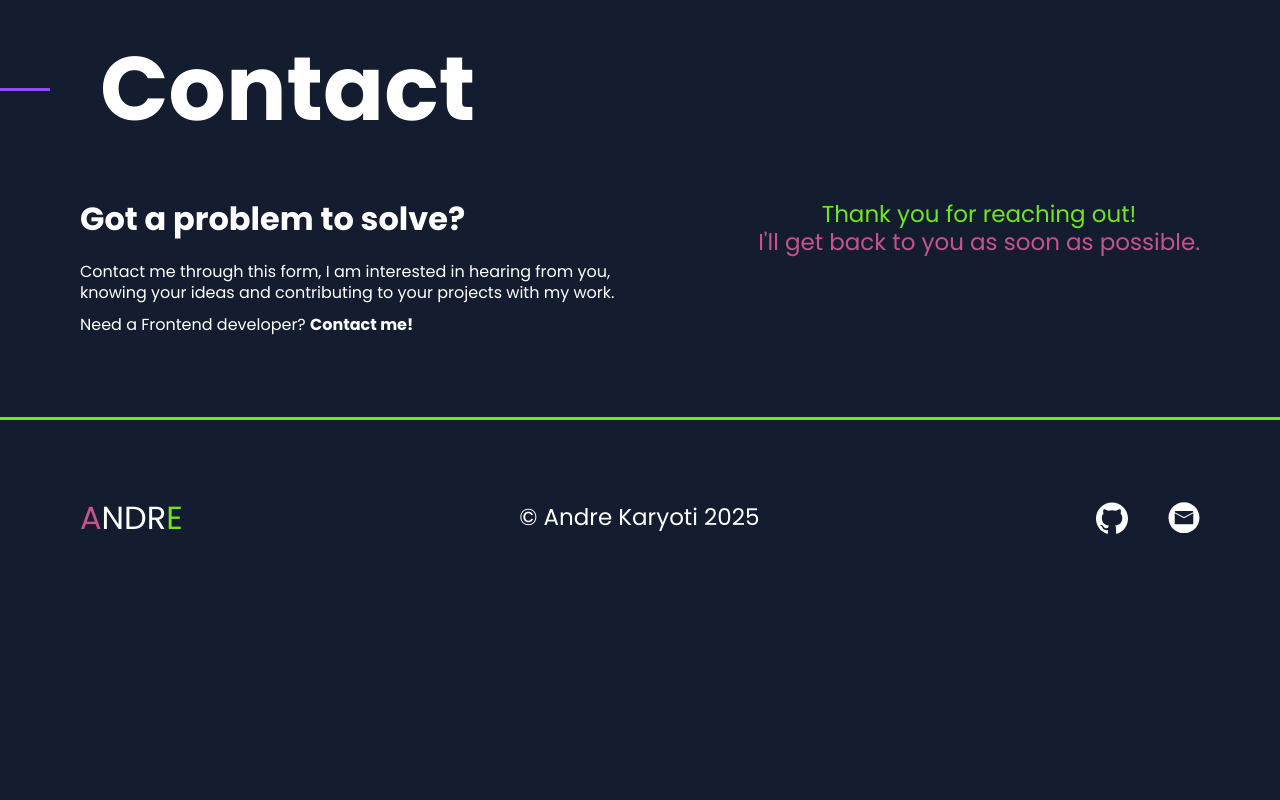
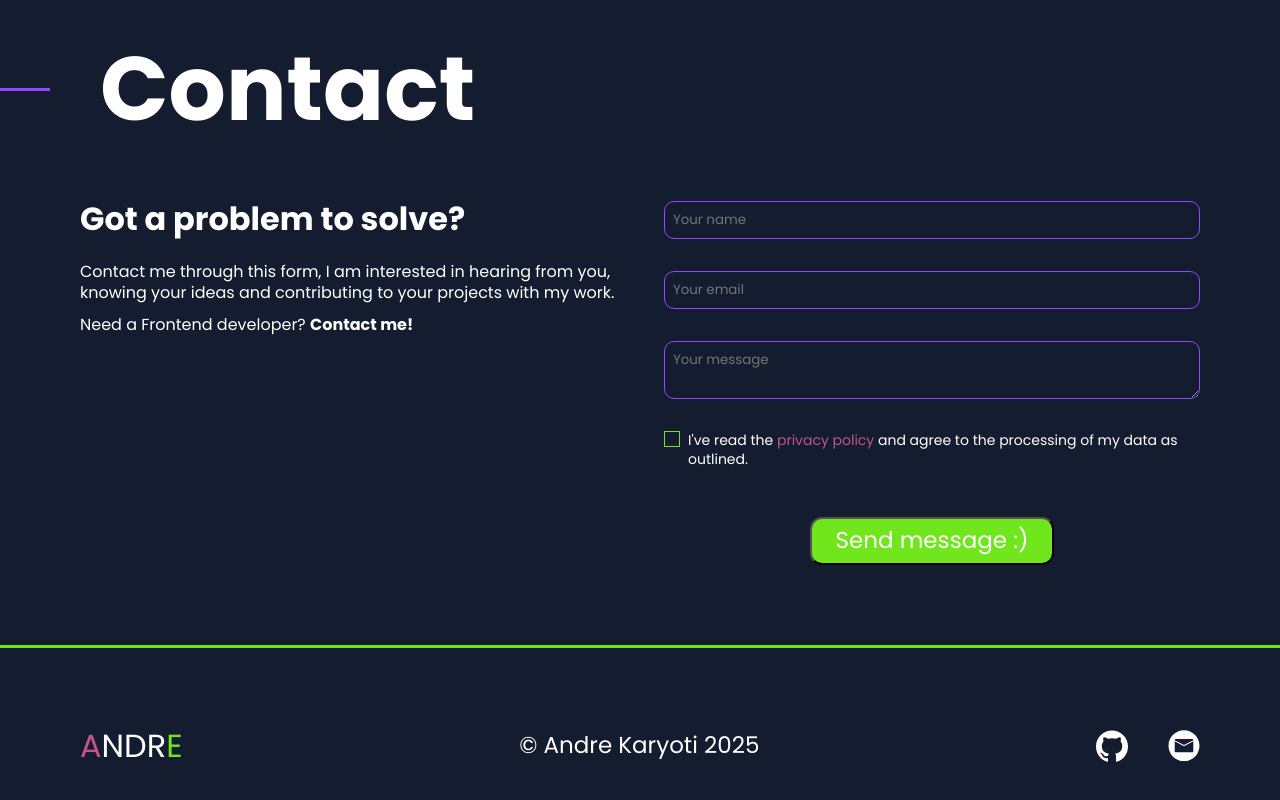
Before and after one commit to Zmoorgekaffi/portfolio, an Angular app: page / in a window 1280 px wide. Shown: the part 6306-7106 px from the top of the page. Before the commit the page ends 6922 px from the top, so only its background shows below. Built offline with nearby package versions, Linux system fonts and the light colour scheme.

Commit message:
fixed a contact-form bug

```diff
--- a/src/app/components/contact/contact.component.html
+++ b/src/app/components/contact/contact.component.html
@@ -15,7 +15,7 @@
 
         <form (ngSubmit)="submitData(contactForm)" #contactForm="ngForm" autocomplete="off" action="#"
             class="contact-input-contain w50 column">
-            @if(submitted === true) {
+            @if(submitted === false) {
                 <!-- name input -->
                 <div style="gap: 0.5rem;" class="w100 input-container column">
                     <input
```
